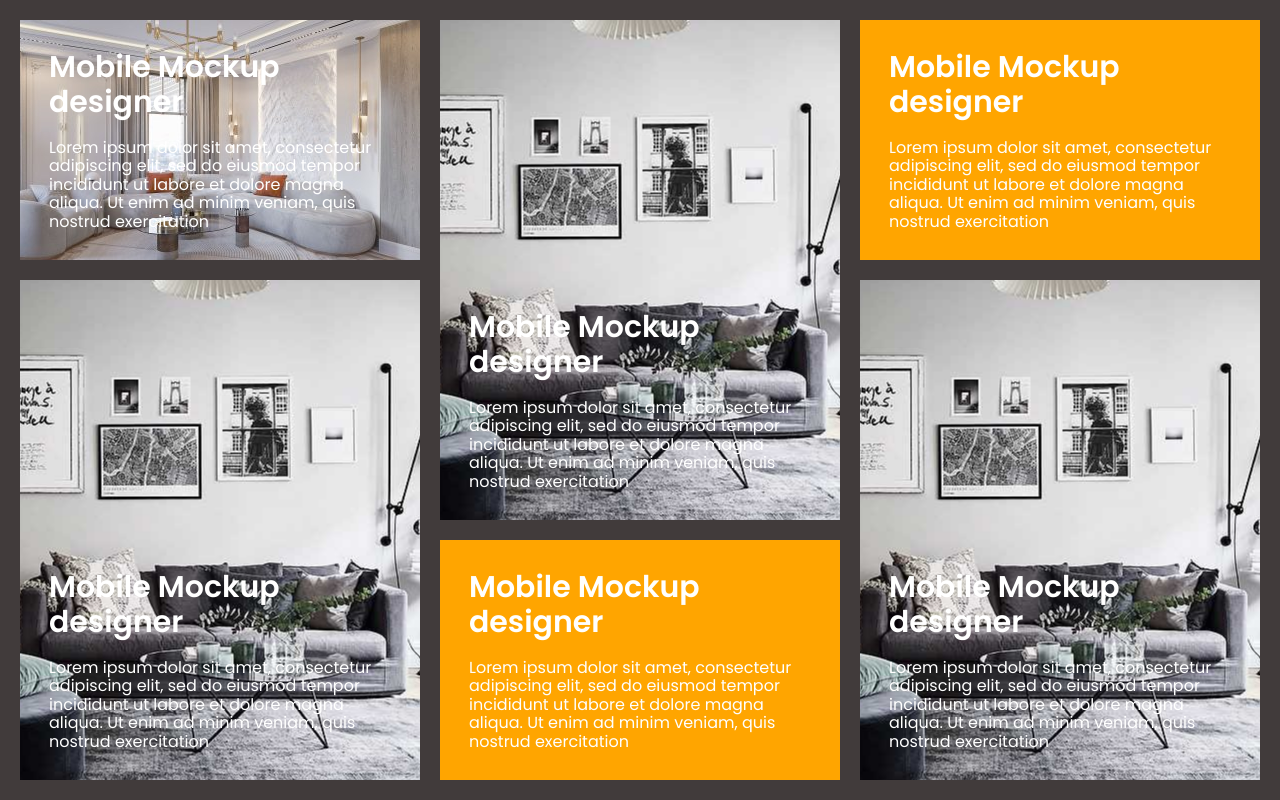
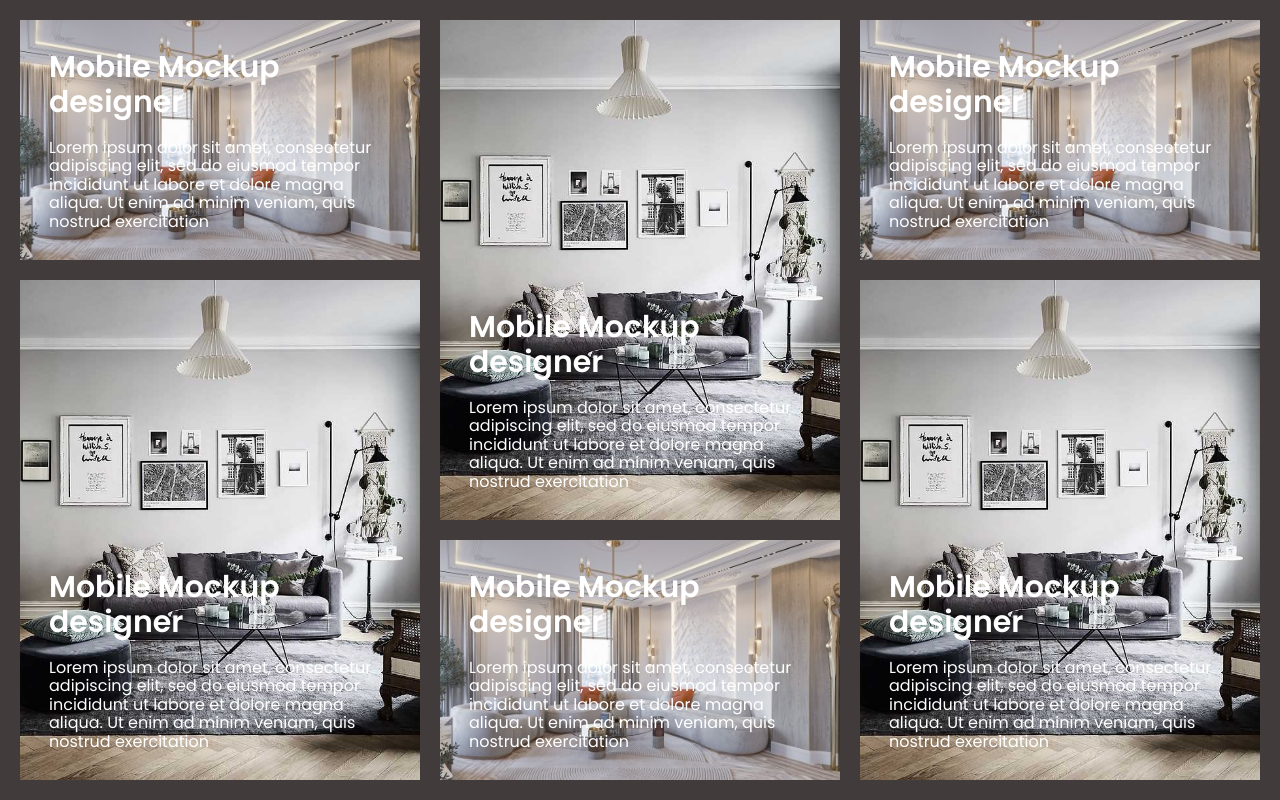
Before and after one commit to Enigma2017/LS-6, a plain HTML site: page index.html in a window 1280 px wide. Drawn offline with Linux system fonts and the light colour scheme.

Commit message:
images size

```diff
--- a/css/style.css
+++ b/css/style.css
@@ -35,29 +35,37 @@ body{
 .portfolio-item1{
     grid-area: 1 / 1 / 2 / 2;
     background: url('../images/7.jpg') no-repeat center center;
+    background-size: cover;
 }
 
 .portfolio-item2{
     grid-area: 1 / 2 / 3 / 3;
     background: url('../images/6.jpg') no-repeat center center;
+    background-size: cover;
 }
 
 .portfolio-item3{
     grid-area: 1 / 3 / 2 / 4;
+    background: url('../images/7.jpg') no-repeat center center;
+    background-size: cover;
 }
 
 .portfolio-item4{
     grid-area: 2 / 1 / 4 / 2;
     background: url('../images/6.jpg') no-repeat center center;
+    background-size: cover;
 }
 
 .portfolio-item5{
     grid-area: 3 / 2 / 4 / 3;
+    background: url('../images/7.jpg') no-repeat center center;
+    background-size: cover;
 }
 
 .portfolio-item6{
     grid-area: 2 / 3 / 4 / 4;
     background: url('../images/6.jpg') no-repeat center center;
+    background-size: cover;
 }
 
 h5{
```
